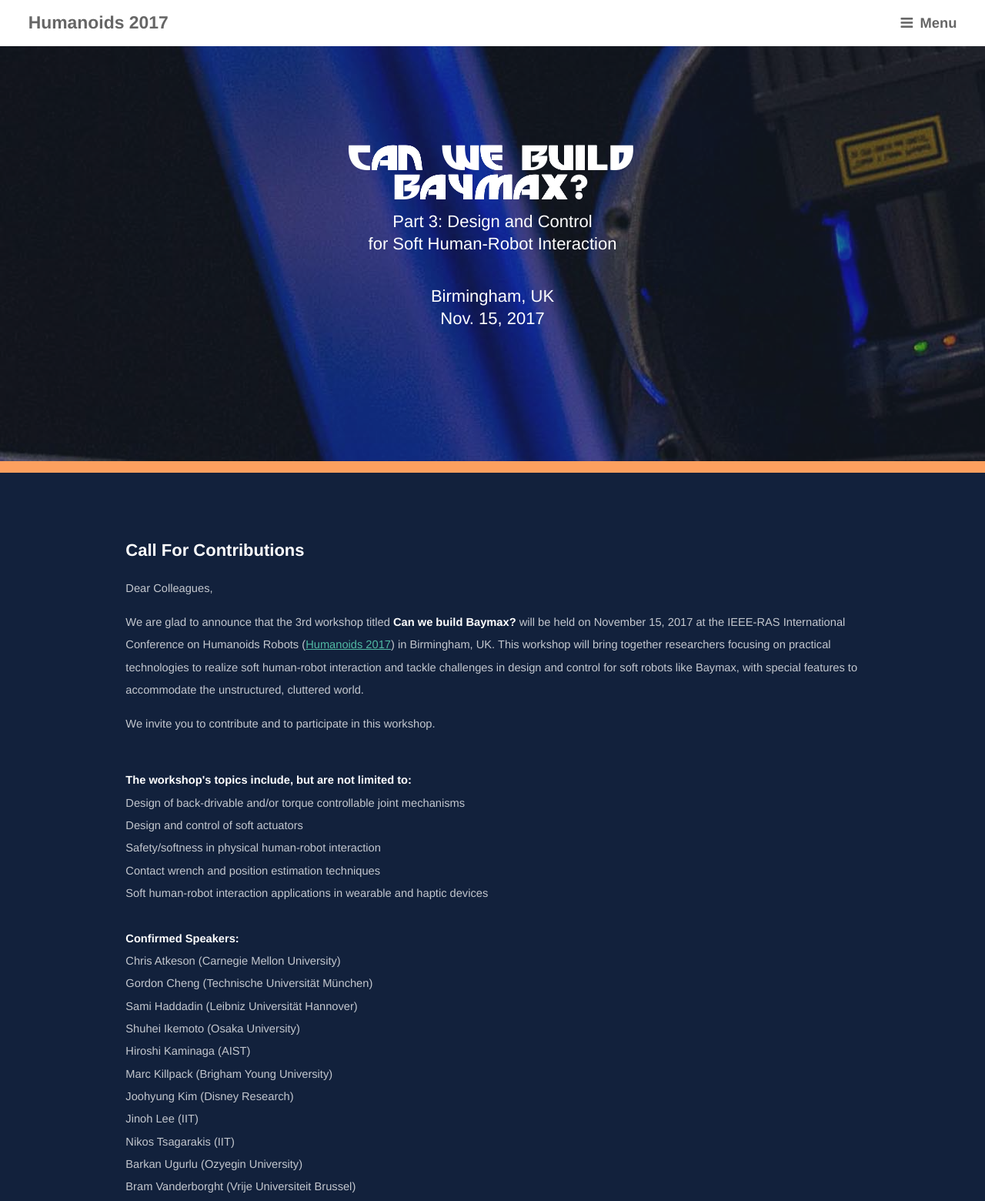
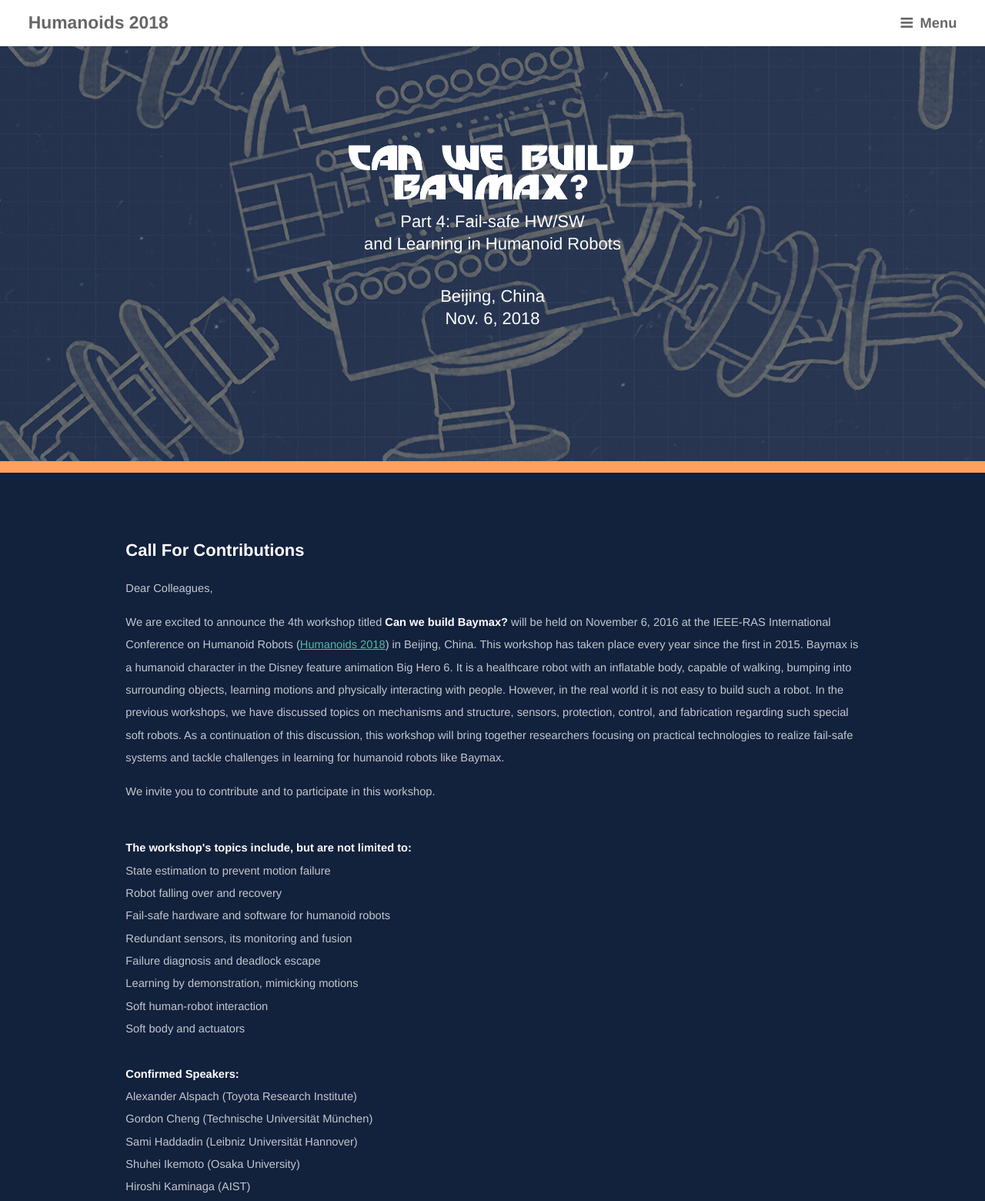
Before and after one commit to alexalspach/2018_humanoids_workshop_website, a plain HTML site: page humanoids2018/index.html in a window 1280 px wide. Shown: the top 1560 px of the page at 77% size. Drawn offline with Linux system fonts and the light colour scheme.

Commit message:
messed with background image and updated most of call for contrib

```diff
--- a/humanoids2018/assets/css/override.css
+++ b/humanoids2018/assets/css/override.css
@@ -414,7 +414,10 @@
 		background-color: #3766c1;
 		color: rgba(255, 255, 255, 0.50);
 		background-attachment: fixed;
-		background-image: url("../../images/bg/overlay.png"), url("../../images/bg/bg3.jpg")
+		background-image: url("../../images/bg/overlay3.png"), url("../../images/bg/snapbot_bg3.jpg");
+	    /* background-image: url("../../images/bg/snapbot_bg3.jpg"); */
+
+		background-position: -300px -300px;
 		/*background-size: cover;
 		/*text-align: center;*/
 	}
--- a/humanoids2018/index.html
+++ b/humanoids2018/index.html
@@ -33,7 +33,7 @@
 
 
 
-		<title>Can we Build Baymax? Humanoids 2017</title>
+		<title>Can we Build Baymax? Humanoids 2018</title>
 		<meta charset="utf-8" />
 		<meta name="viewport" content="width=device-width, initial-scale=1" />
 		<!--[if lte IE 8]><script src="assets/js/ie/html5shiv.js"></script><![endif]-->
@@ -44,10 +44,10 @@
 		<!--[if lte IE 9]><link rel="stylesheet" href="assets/css/ie9.css" /><![endif]-->
 
 		<!-- for facebook -->
-		<meta property="og:url"                content="http://www.cs.cmu.edu/~cga/humanoids17workshop/" />
+		<meta property="og:url"                content="http://www.cs.cmu.edu/~cga/humanoids18workshop/" />
 		<meta property="og:type"               content="article" />
-		<meta property="og:title"              content="Can we Build Baymax? Humanoids 2017" />
-		<meta property="og:description"        content="We are excited to announce that the full-day workshop 'Can We Build Baymax? Part 3. Design and Control for Soft Human-Robot Interaction' will be held on November 15, 2017, at IEEE-RAS International Conference on Humanoids Robots (Humanoids 2017), Birmingham, UK. We invite you to contribute and to participate in this workshop."/>
+		<meta property="og:title"              content="Can we Build Baymax? Humanoids 2018" />
+		<meta property="og:description"        content="We are excited to announce that the full-day workshop 'Can We Build Baymax? Part 4. Fail-safe HW/SW and Learning in Humanoid Robots' will be held on November 6, 2018, at IEEE-RAS International Conference on Humanoids Robots (Humanoids 2018), Beijing, China. We invite you to contribute and to participate in this workshop."/>
 		<meta property="og:image"              content="images/facebook/banner.jpg" />
 
 
@@ -59,7 +59,7 @@
 		<!-- Header -->
 			<header id="header" class="alt">
 				<!--<div class="bighero-font"><a href="index.html">Humanoids2017</a></div>-->
-				<h1><a href="#top">Humanoids 2017</a></h1>
+				<h1><a href="#top">Humanoids 2018</a></h1>
 				<!--<a href="index.html" class="position: absolute; display: inline-block; left: 1.25em; margin: 0; padding: 0;">Humanoids2017</a> -->
 				<a href="#nav">Menu</a>
 			</header>
@@ -89,9 +89,9 @@
 					<div class="bighero-font">Can We Build</div>
 					<div class="bighero-font">Baymax?</div>
 				</div>
-				<p>Part 3: Design and Control<br>for Soft Human-Robot Interaction</p>
-				<p>Birmingham, UK
-				<br>Nov. 15, 2017</p>
+				<p>Part 4: Fail-safe HW/SW<br>and Learning in Humanoid Robots</p>
+				<p>Beijing, China
+				<br>Nov. 6, 2018</p>
 
 				<!--
 				<ul class="actions">
@@ -120,7 +120,8 @@
 
 				<p>Dear Colleagues,</p>
 
-				<p>We are glad to announce that the 3rd workshop titled <strong>Can we build Baymax?</strong> will be held on November 15, 2017 at the IEEE-RAS International Conference on Humanoids Robots (<a target="_blank" href="http://humanoids2017.loria.fr">Humanoids 2017</a>) in Birmingham, UK. This workshop will bring together researchers focusing on practical technologies to realize soft human-robot interaction and tackle challenges in design and control for soft robots like Baymax, with special features to accommodate the unstructured, cluttered world.</p>
+				<p>We are excited to announce the 4th workshop titled <strong>Can we build Baymax?</strong> will be held on November 6, 2016 at the IEEE-RAS International Conference on Humanoid Robots (<a target="_blank" href="http://humanoids2018.csp.escience.cn/">Humanoids 2018</a>) in Beijing, China. This workshop has taken place every year since the first in 2015. Baymax is a humanoid character in the Disney feature animation Big Hero 6. It is a healthcare robot with an inflatable body, capable of walking, bumping into surrounding objects, learning motions and physically interacting with people. However, in the real world it is not easy to build such a robot. In the previous workshops, we have discussed topics on mechanisms and structure, sensors, protection, control, and fabrication regarding such special soft robots. As a continuation of this discussion, this workshop will bring together researchers focusing on practical technologies to realize fail-safe systems and tackle challenges in learning for humanoid robots like Baymax. </p>
+
 
 				<p>We invite you to contribute and to participate in this workshop.</p>
 
@@ -128,18 +129,21 @@
 
 				<strong>The workshop's topics include, but are not limited to:</strong>
 				<ul>
-					<li>Design of back-drivable and/or torque controllable joint mechanisms</li>
-					<li>Design and control of soft actuators</li>
-					<li>Safety/softness in physical human-robot interaction</li>
-					<li>Contact wrench and position estimation techniques</li>
-					<li>Soft human-robot interaction applications in wearable and haptic devices</li>
+					<li>State estimation to prevent motion failure</li>
+					<li>Robot falling over and recovery</li>
+					<li>Fail-safe hardware and software for humanoid robots</li>
+					<li>Redundant sensors, its monitoring and fusion</li>
+					<li>Failure diagnosis and deadlock escape</li>
+					<li>Learning by demonstration, mimicking motions</li>
+					<li>Soft human-robot interaction</li>
+					<li>Soft body and actuators</li>
 				</ul>
 
 
 
 				<strong>Confirmed Speakers:</strong>
 				<ul>
-					<li>Chris Atkeson (Carnegie Mellon University)</li>
+					<li>Alexander Alspach (Toyota Research Institute)</li>
 					<li>Gordon Cheng (Technische Universität München)</li>
 					<li>Sami Haddadin (Leibniz Universität Hannover)</li>
 					<li>Shuhei Ikemoto (Osaka University)</li>
@@ -788,7 +792,7 @@
 		<!-- Footer -->
 		<footer id="footer">
 			<div class="inner">
-				<p><a href="http://alexalspach.com">Designed by Alex Alspach. 2017</a></p>
+				<p><a href="http://alexalspach.com">Designed by Alex Alspach. 2018</a></p>
 
 			</div>
 		</footer>
```
Also changed, not shown: humanoids2018/images/bg/snapbot_bg1.jpg (added), humanoids2018/images/bg/snapbot_bg2.jpg (added), humanoids2018/images/bg/snapbot_bg3.jpg (added), photoshop/bg/snapbot_bg1.jpg (added), photoshop/bg/snapbot_bg2.jpg (added), photoshop/bg/snapbot_bg3.jpg (added), 3 other files.
